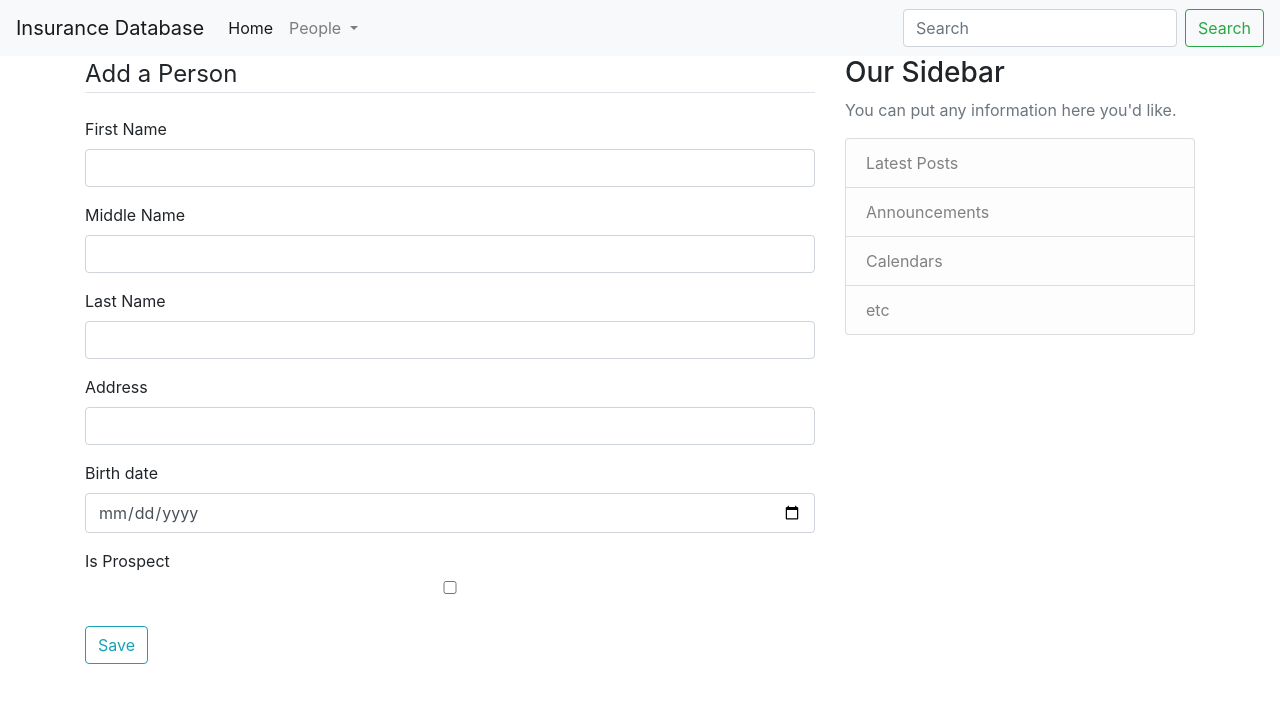
After one commit to yodigi7/InsuranceDatabase, a Flask app: template frontend/templates/add.html in a window 1280 px wide. The commit adds this page. Shown: the top 703 px of the page. Run offline with Flask 2, Linux system fonts and the light colour scheme; the template is opened without the code that fills it: values that come from a table or form of the project are taken from there, others are empty; some libraries are stand-ins or nearby versions.

Commit message:
Form now works and will add a person to the database.

```diff
--- a/database/create_tables.py
+++ b/database/create_tables.py
@@ -1,8 +1,9 @@
 from database.flask_db import db
+from database.Person_Work import PersonWork
+from database.Person import Person
 
 
 def create_tables():
-    db.drop_all()
     db.create_all()
 
 
--- a/database/flask_db.py
+++ b/database/flask_db.py
@@ -6,4 +6,5 @@ app = Flask(__name__, template_folder='../frontend/templates')
 app.config['SQLALCHEMY_DATABASE_URI'] = \
     'sqlite:///insurance_database.db'
 app.config['SQLALCHEMY_TRACK_MODIFICATIONS'] = False
+app.config['SECRET_KEY'] = 'JFKLDSUIORU#@!(*#(FDSJK'
 db = SQLAlchemy(app)
--- a/frontend/forms/basic_person.py
+++ b/frontend/forms/basic_person.py
@@ -1,13 +1,14 @@
 from flask_wtf import FlaskForm
-from wtforms import StringField, DateField, BooleanField, SubmitField
-from wtforms.validators import Length
+from wtforms import StringField, BooleanField, SubmitField
+from wtforms.fields.html5 import DateField
+from wtforms.validators import Length, Optional
 
 
 class BasicPersonForm(FlaskForm):
-    first_name = StringField('First Name', validators=[Length(max=30)])
-    middle_name = StringField('Middle Name', validators=[Length(max=30)])
-    last_name = StringField('Last Name', validators=[Length(max=30)])
-    address = StringField('Address', validators=[Length(max=70)])
-    birth_date = DateField('Birth date')
+    first_name = StringField('First Name')
+    middle_name = StringField('Middle Name')
+    last_name = StringField('Last Name')
+    address = StringField('Address')
+    birth_date = DateField('Birth date', validators=[Optional()])
     is_prospect = BooleanField('Is Prospect')
     submit = SubmitField('Save')
--- /dev/null
+++ b/frontend/templates/add.html
@@ -0,0 +1,38 @@
+{% extends 'default.html' %}
+{% block content %}
+    <div class="content-section">
+        <form method="POST" action="">
+            {{ form.hidden_tag() }}
+            <fieldset class="form-group">
+                <legend class="border-bottom mb-4">Add a Person</legend>
+                <div class="form-group">
+                    {{ form.first_name.label(class='form-control-label') }}
+                    {{ form.first_name(class='form-control form control-lg') }}
+                </div>
+                <div class="form-group">
+                    {{ form.middle_name.label(class='form-control-label') }}
+                    {{ form.middle_name(class='form-control form control-lg') }}
+                </div>
+                <div class="form-group">
+                    {{ form.last_name.label(class='form-control-label') }}
+                    {{ form.last_name(class='form-control form control-lg') }}
+                </div>
+                <div class="form-group">
+                    {{ form.address.label(class='form-control-label') }}
+                    {{ form.address(class='form-control form control-lg') }}
+                </div>
+                <div class="form-group">
+                    {{ form.birth_date.label(class='form-control-label') }}
+                    {{ form.birth_date(class='form-control form control-lg') }}
+                </div>
+                <div class="form-group">
+                    {{ form.is_prospect.label(class='form-control-label') }}
+                    {{ form.is_prospect(class='form-control form control-lg') }}
+                </div>
+            </fieldset>
+            <div class="form-group">
+                {{ form.submit(class='btn btn-outline-info') }}
+            </div>
+        </form>
+    </div>
+{% endblock content %}
--- a/frontend/templates/default.html
+++ b/frontend/templates/default.html
@@ -9,7 +9,6 @@
     {% endif %}
 </head>
 <body>
-    <header class="site-header">
   <nav class="navbar navbar-expand-lg navbar-light bg-light">
       <a class="navbar-brand" href="/">Insurance Database</a>
       <button class="navbar-toggler" type="button" data-toggle="collapse" data-target="#navbarSupportedContent" aria-controls="navbarSupportedContent" aria-expanded="false" aria-label="Toggle navigation">
@@ -38,11 +37,19 @@
         </form>
       </div>
     </nav>
-    </header>
 
     <main role="main" class="container">
       <div class="row">
         <div class="col-md-8">
+            {% with messages = get_flashed_messages(with_categories=true) %}
+                {% if messages %}
+                    {% for category, message in messages %}
+                        <div class="alert alert-{{ category }}">
+                            {{ message }}
+                        </div>
+                    {% endfor %}
+                {% endif %}
+            {% endwith %}
             {% block content %}{% endblock %}
         </div>
         <div class="col-md-4">
```
Also changed, not shown: frontend/routes.py (+17 -3 lines). Lines whose indentation alone changed are shown as unchanged.
